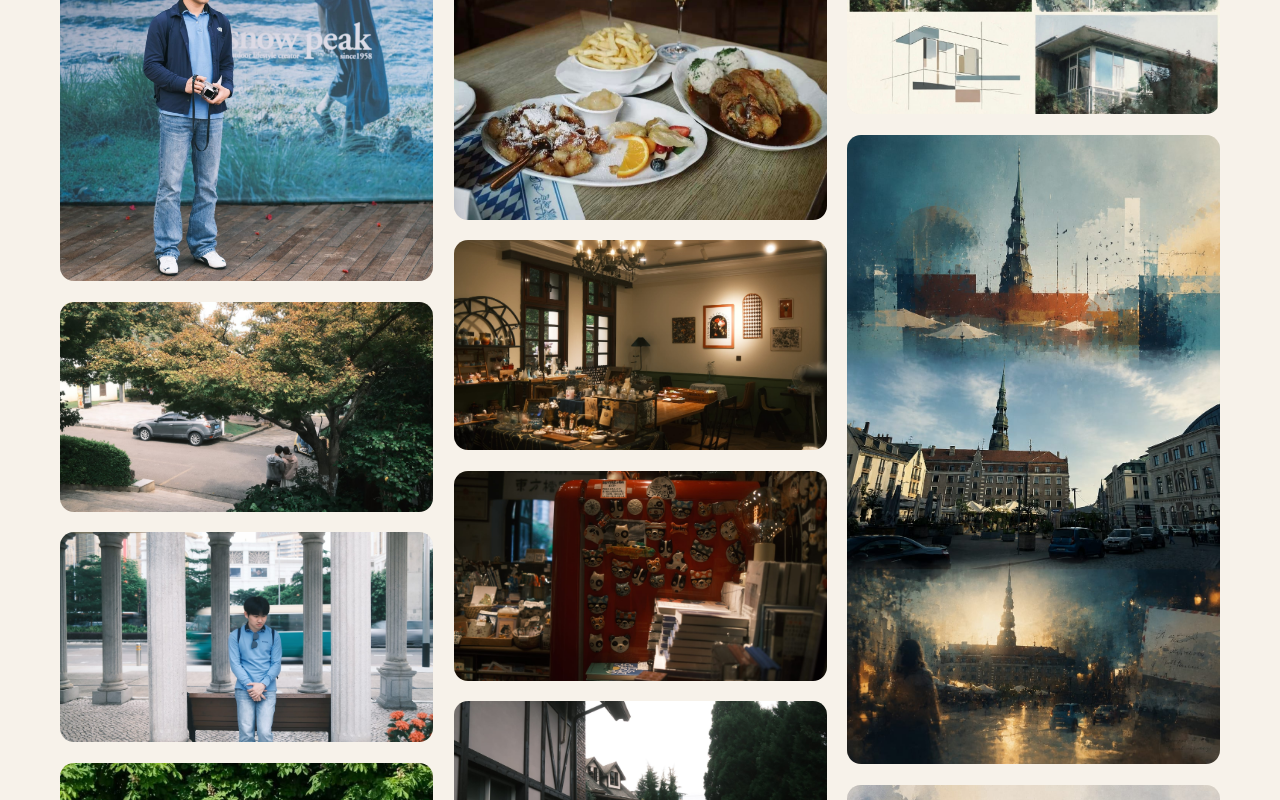
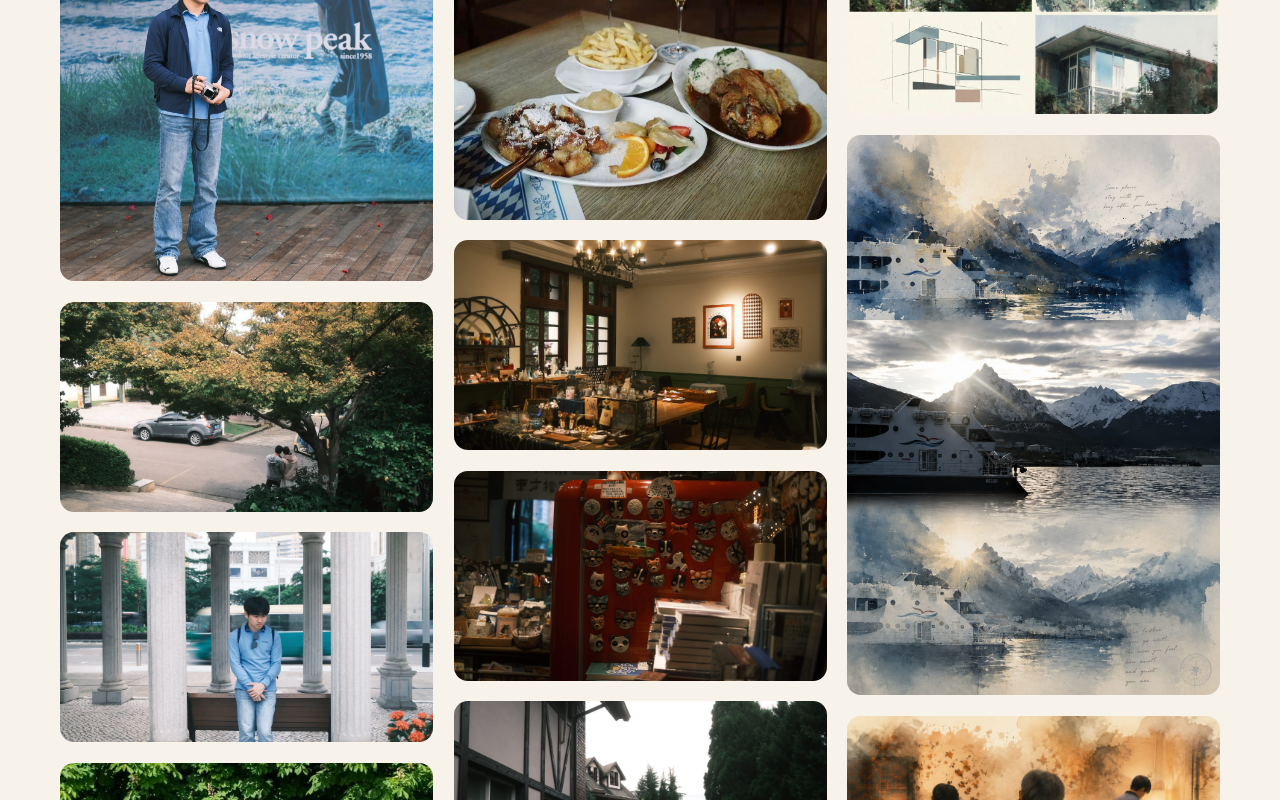
Before and after one commit to Friendheim/FriendheimNiephotograph, a React (Vite) app: page /work in a window 1280 px wide. Shown: the part 1180-1980 px from the top of the page. Built offline with nearby package versions, Linux system fonts and the light colour scheme; the HTML template or start-up script is replaced by a standard one.

Commit message:
Remove Spire, Weather, Memory (creative-10)

```diff
--- a/src/data/works.js
+++ b/src/data/works.js
@@ -211,11 +211,6 @@ const overrides = {
     description:
       'Still water keeps its careful distance from the far city, the way Odysseus paused to regard an unknown island. There is no destination here — only waiting, watching, and the imagining of what lies beyond.',
   },
-  'creative/creative-10.jpg': {
-    title: 'Spire, Weather, Memory',
-    description:
-      'The church tower is repeated through daylight, abstraction, and rain-darkened reflection. Scraped textures, drifting birds, and handwritten fragments make the square feel like an archive whose views have been overlaid rather than replaced.',
-  },
   'creative/creative-11.jpg': {
     title: 'Ferry Against the Mountain',
     description:
```
Also changed, not shown: src/assets/works/creative/creative-10.jpg (deleted).
